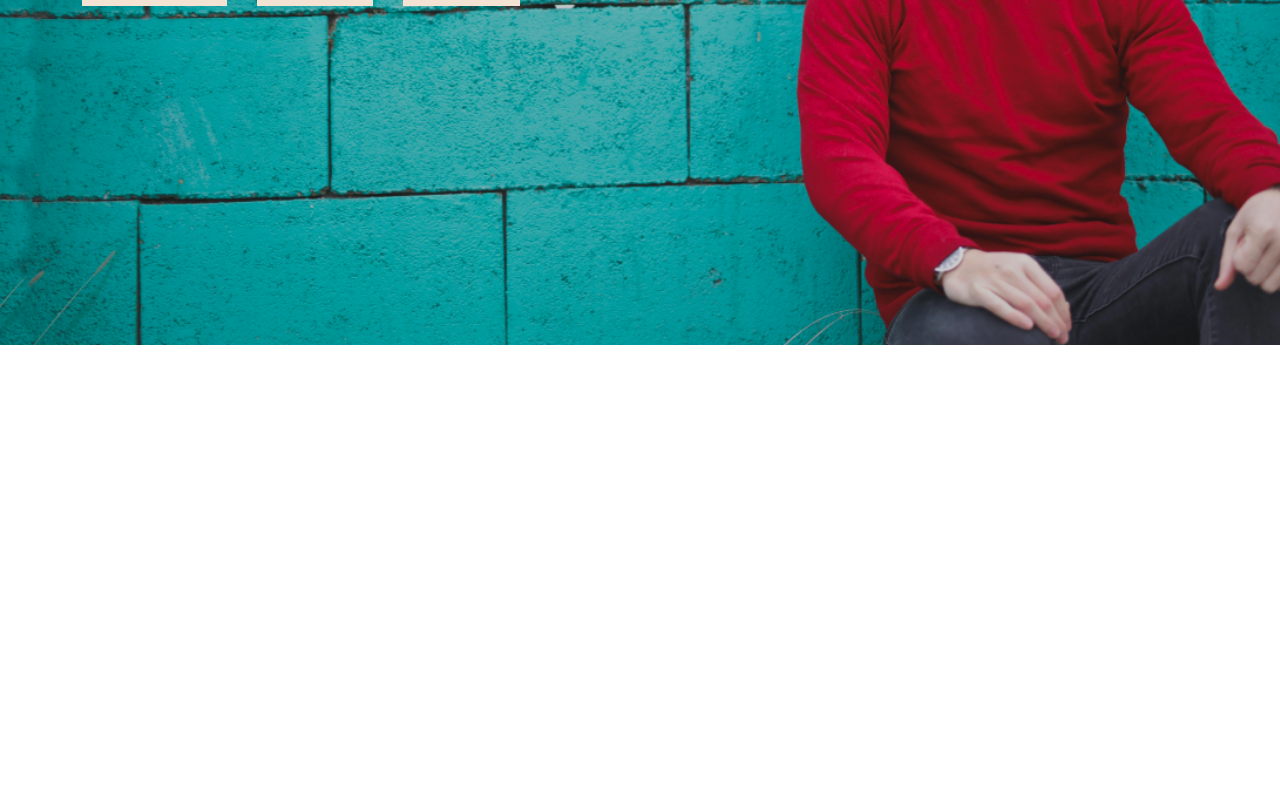
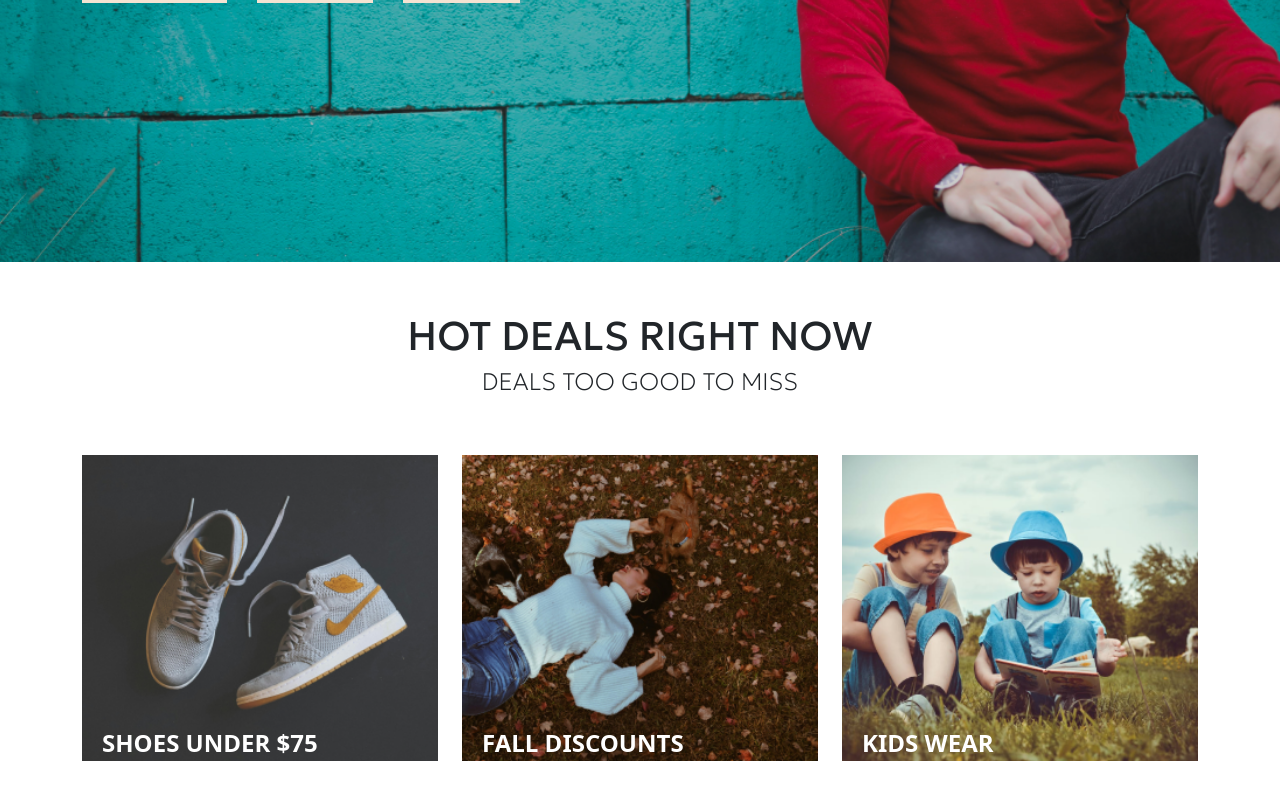
Before and after one commit to scarpakz/ecommerce-reactjs, a React (Create React App) app: page / in a window 1280 px wide. Shown: the part 538-1338 px from the top of the page. Before the commit the page ends 883 px from the top, so only its background shows below. Built offline with nearby package versions, Linux system fonts and the light colour scheme.

Commit message:
added hot deals

```diff
--- /dev/null
+++ b/src/components/HotDeals.js
@@ -0,0 +1,43 @@
+import {
+    Container,
+    Row,
+    Col
+} from "react-bootstrap"
+import shoes from '../assets/hot-deals/shoes.png'
+import kids from '../assets/hot-deals/kids.png'
+import woman from '../assets/hot-deals/woman.png'
+
+export const HotDeals = () => {
+    return (
+        <>
+            <Container className="c-hotdeals">
+                <Row>
+                    <Col className="c-banner-title">
+                        <h1>HOT DEALS RIGHT NOW</h1>
+                        <h4>DEALS TOO GOOD TO MISS</h4>
+                    </Col>
+                </Row>
+                <Row>
+                    <Col>
+                        <div className="c-card-relative">
+                            <img src={shoes} alt="shoes"/>
+                            <span>SHOES UNDER $75</span>
+                        </div>
+                    </Col>
+                    <Col>
+                        <div className="c-card-relative">
+                            <img src={woman} alt="woman"/>
+                            <span>FALL DISCOUNTS</span>
+                        </div>
+                    </Col>
+                    <Col>
+                        <div className="c-card-relative">
+                            <img src={kids} alt="kids"/>
+                            <span>KIDS WEAR</span>
+                        </div>
+                    </Col>
+                </Row>
+            </Container>
+        </>
+    )
+}
--- a/src/index.css
+++ b/src/index.css
@@ -6,6 +6,9 @@ body {
     sans-serif;
   -webkit-font-smoothing: antialiased;
   -moz-osx-font-smoothing: grayscale;
+}
+html {
+  scroll-behavior: smooth;
 }
 
 code {
@@ -17,6 +20,8 @@ code {
 .c-navbar {
   background-color: #272727;
   color: #F4E3D2;
+  position: fixed;
+  width: 100%;
 }
 .c-navbar ul {
   display: flex;
@@ -96,7 +101,7 @@ code {
 .c-header-description {
   display: flex;
   justify-content: center;
-  height: 80vh;
+  height: 100vh;
   flex-direction: column;
 }
 .c-header1 {
@@ -105,3 +110,41 @@ code {
 }
 
 /* HOT DEALS */
+.c-hotdeals {
+  margin-bottom: 40px;
+}
+.c-card-relative {
+  position: relative;
+  cursor: pointer;
+}
+.c-banner-title {
+  display: flex;
+  flex-direction: column;
+  align-items: center;
+  padding: 50px 0;
+  font-family: 'Geologica';
+}
+.c-banner-title h1 {
+  font-weight: 400;
+}
+.c-banner-title h4 {
+  font-weight: lighter;
+}
+.c-card-relative {
+  color: #fff;
+}
+.c-card-relative img {
+  width: 100%;
+}
+.c-card-relative span {
+  position: absolute;
+  bottom:0;
+  left: 20px;
+  font-weight: 600;
+  font-size:x-large;
+}
+@media only screen and (max-width: 767px) {
+  .c-card-relative span {
+    font-size: smaller;
+  }
+}
--- a/src/pages/HomePage.js
+++ b/src/pages/HomePage.js
@@ -1,10 +1,13 @@
 import { NavBar } from "../components/NavBar"
 import { Header } from "../components/Header"
+import { HotDeals } from "../components/HotDeals"
+
 export const HomePage = () => {
     return (
         <>
             <NavBar />
             <Header />
+            <HotDeals />
         </>
     )
 }
```
